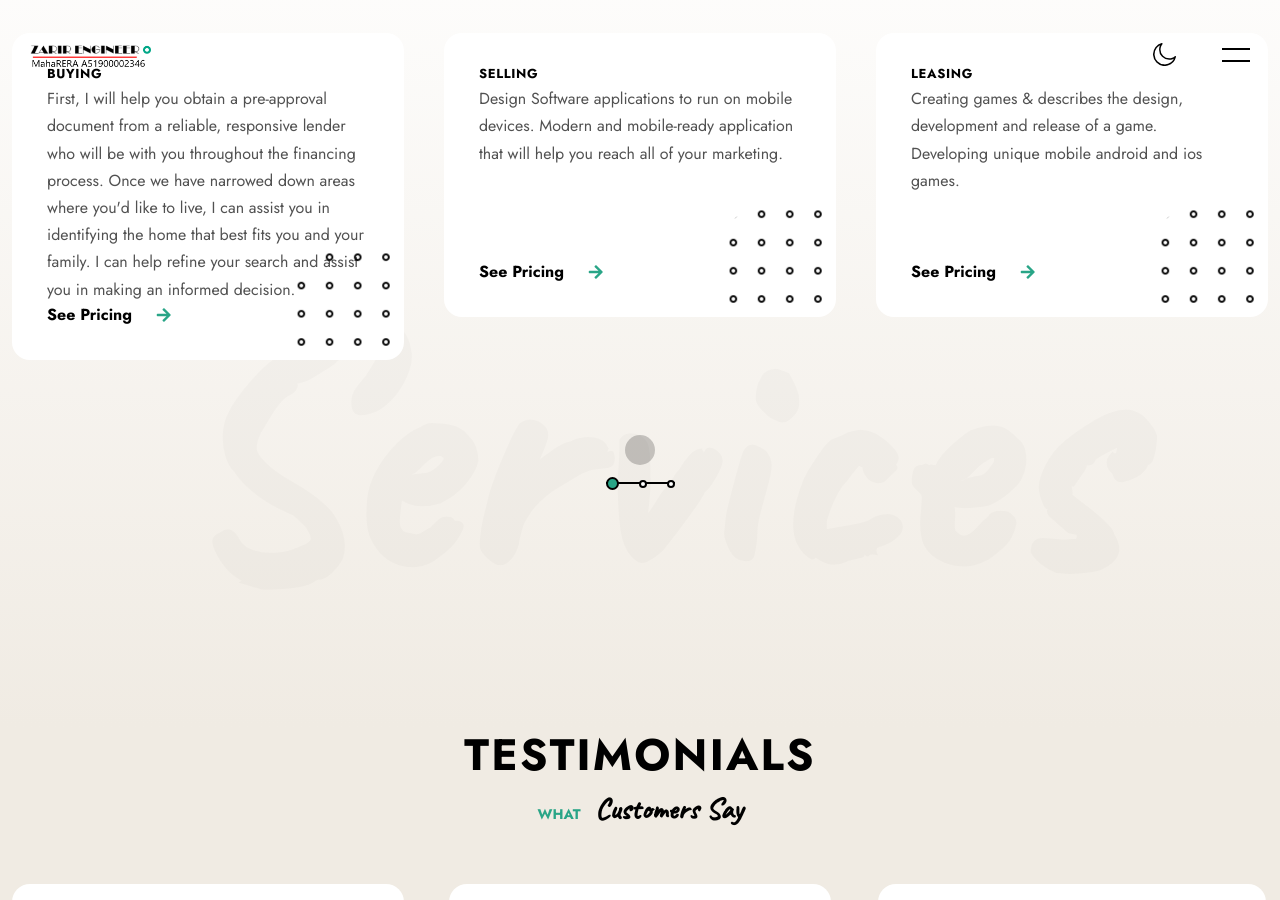
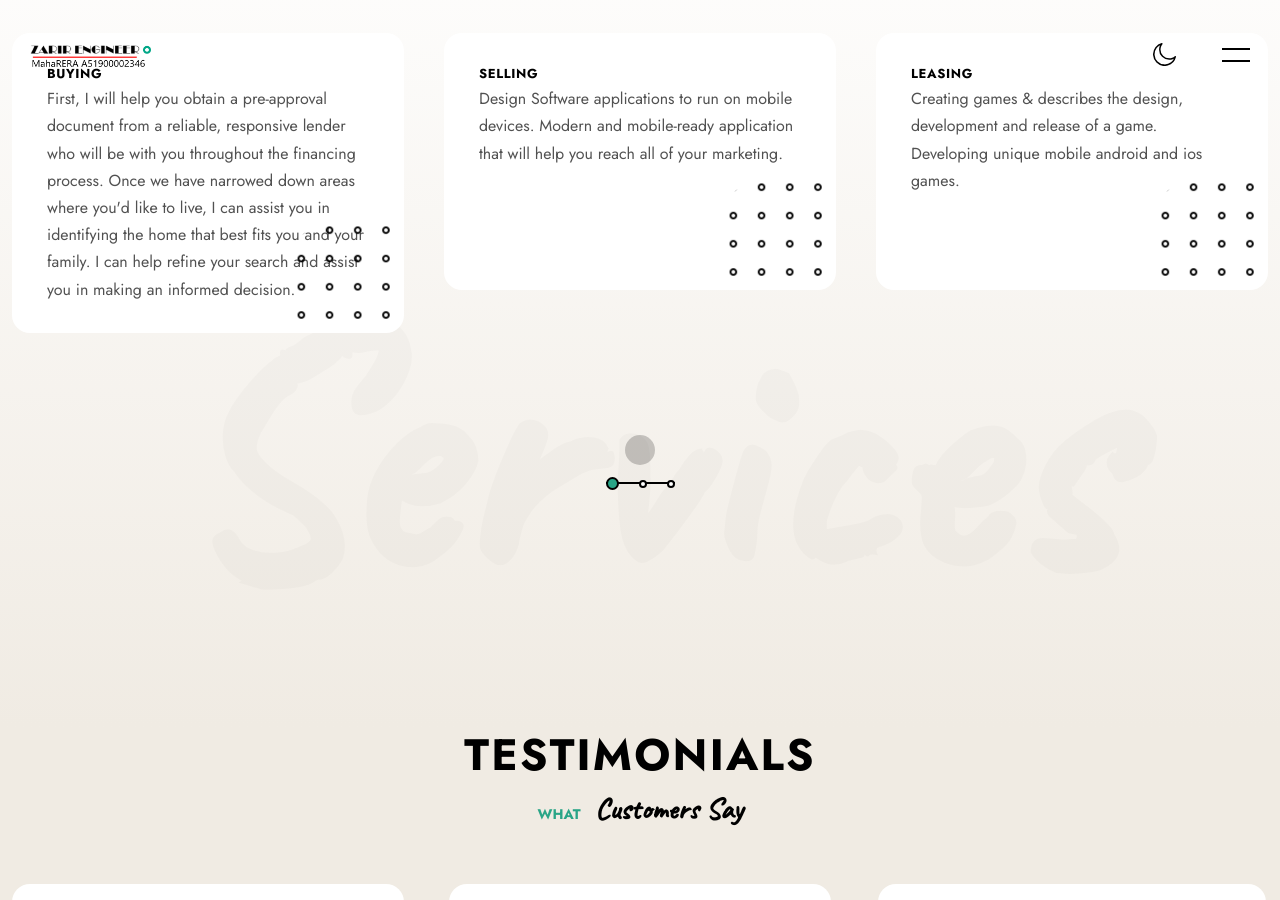
Before and after one commit to zarir-engineer/buildyourhome, a Jekyll site: the page built from index.html, in a window 1280 px wide and 900 px high, scrolled down 1204 px. Built offline with Jekyll 4.4.1, drawn with Linux system fonts in a browser that asks for light colours; the list of posts is cut into pages by our own code.

Commit message:
Update body_wrapper.html

```diff
--- a/_includes/body_wrapper.html
+++ b/_includes/body_wrapper.html
@@ -110,7 +110,7 @@
                                 <div> First, I will help you obtain a pre-approval document from a reliable, responsive lender who will be with you throughout the financing process.
 Once we have narrowed down areas where you'd like to live, I can assist you in identifying the home that best fits you and your family. I can help refine your search and assist you in making an informed decision. </div>
                             </div>
-                            <a href="#pricing-section" class="lnk"> See Pricing </a>
+<!--                            <a href="#pricing-section" class="lnk"> See Pricing </a>-->
                             <div class="image" style="background-image: url(assets/images/pat-2.png);"></div>
                         </div>
                     </div>
@@ -128,7 +128,7 @@ Once we have narrowed down areas where you'd like to live, I can assist you in i
                                     <p>Design Software applications to run on mobile devices. Modern and mobile-ready application that will help you reach all of your marketing.</p>
                                 </div>
                             </div>
-                            <a href="#pricing-section" class="lnk"> See Pricing </a>
+<!--                            <a href="#pricing-section" class="lnk"> See Pricing </a>-->
                             <div class="image" style="background-image: url(assets/images/pat-2.png);"></div>
                         </div>
                     </div>
@@ -144,7 +144,7 @@ Once we have narrowed down areas where you'd like to live, I can assist you in i
                             <div class="lui-text">
                                 <div> Creating games &amp; describes the design, development and release of a game. Developing unique mobile android and ios games. </div>
                             </div>
-                            <a href="#pricing-section" class="lnk"> See Pricing </a>
+<!--                            <a href="#pricing-section" class="lnk"> See Pricing </a>-->
                             <div class="image" style="background-image: url(assets/images/pat-2.png);"></div>
                         </div>
                     </div>
```
